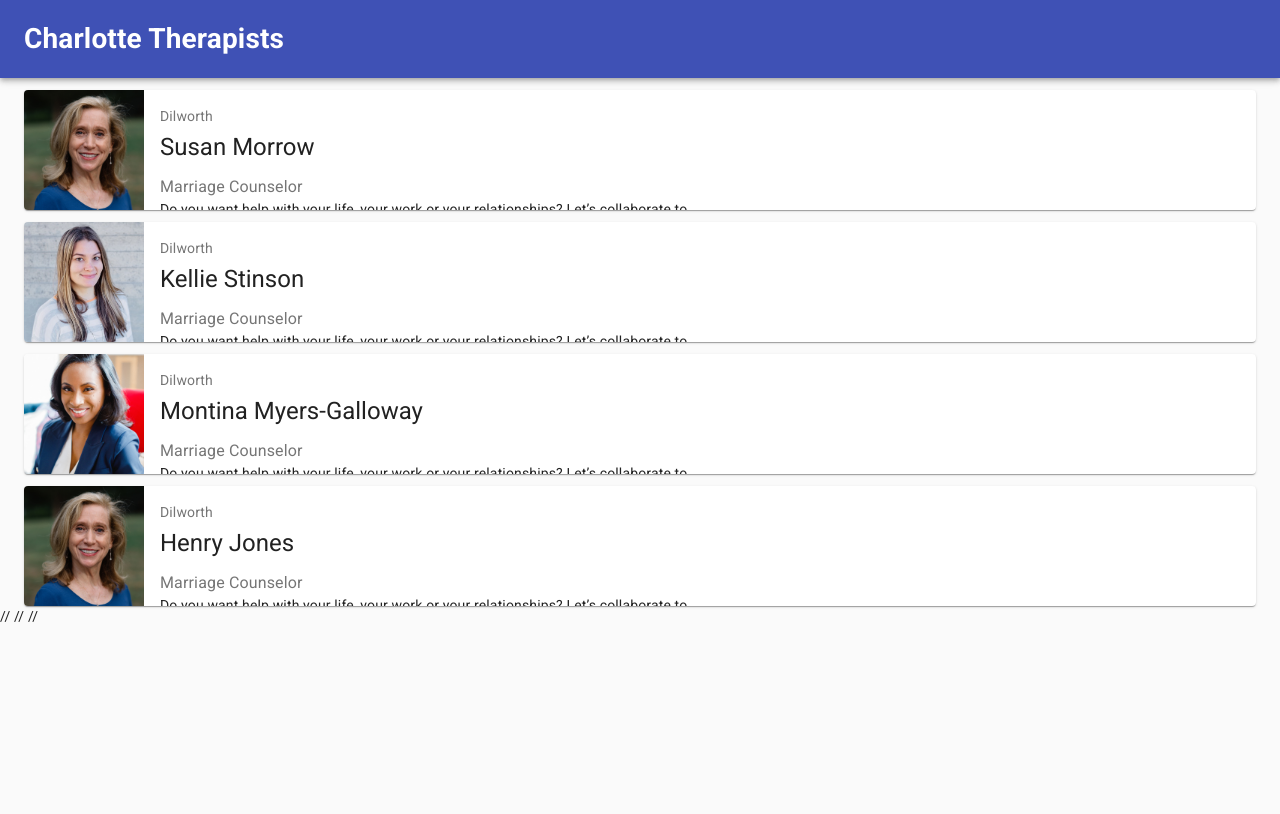
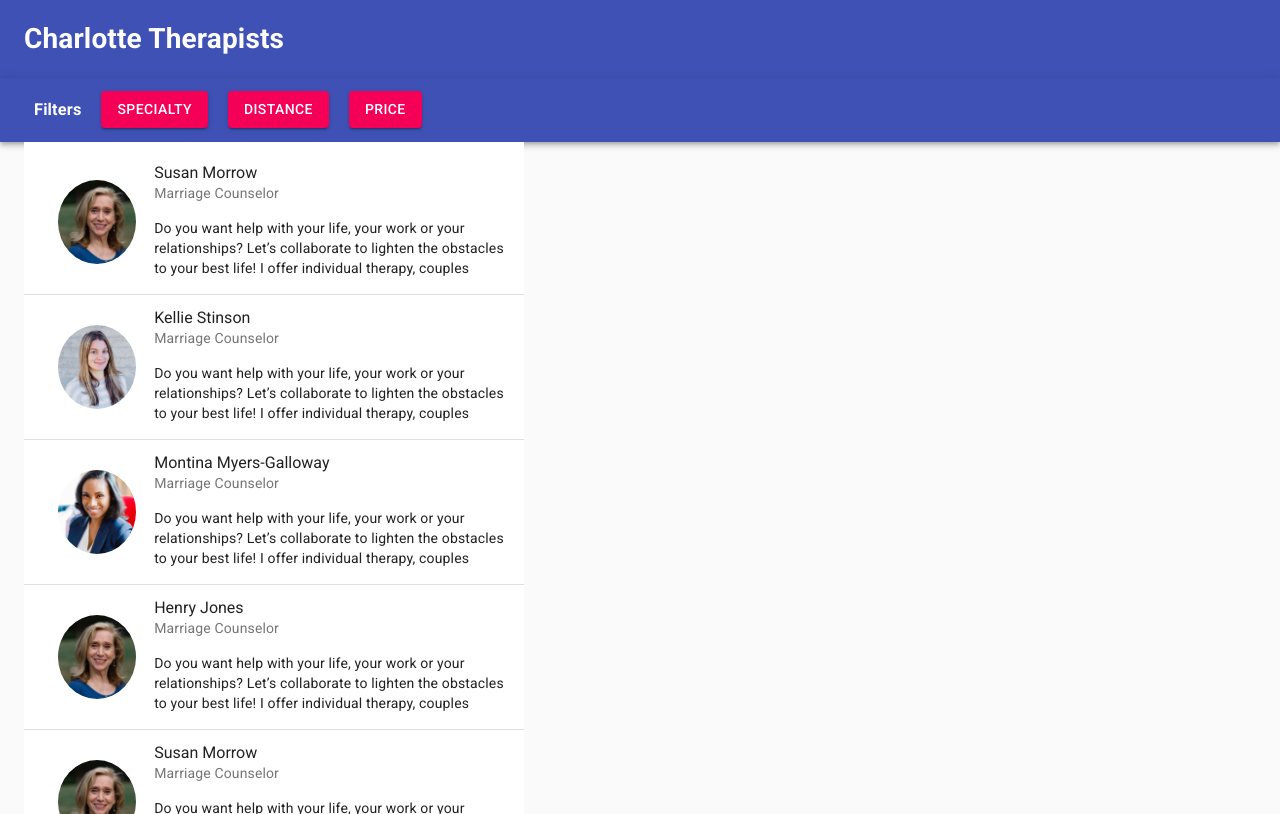
Before and after one commit to morrome0/charlotte-therapists, a Next.js app: page / in a window 1280 px wide. Built offline with nearby package versions, Linux system fonts and the light colour scheme.

Commit message:
adjusted listing container

```diff
--- /dev/null
+++ b/components/FilterBar.js
@@ -0,0 +1,38 @@
+import React from "react"
+import AppBar from '@material-ui/core/AppBar'
+import Toolbar from '@material-ui/core/ToolBar'
+import Button from '@material-ui/core/Button'
+import { makeStyles } from '@material-ui/core/styles'
+
+const useStyles = makeStyles({
+  root: {
+    display:"flex"
+
+  },
+  item: {
+    margin: "0 10px"
+  }
+});
+
+const FilterBar = props => {
+  const classes = useStyles()
+
+  return (
+    <AppBar position="static">
+      <Toolbar className={classes.root}>
+        <h3 className={classes.item}>Filters</h3>
+        <Button className={classes.item} variant="contained" color="secondary">
+          Specialty
+        </Button>
+        <Button className={classes.item} variant="contained" color="secondary">
+          Distance
+        </Button>
+        <Button className={classes.item} variant="contained" color="secondary">
+          Price
+        </Button>
+      </Toolbar>
+    </AppBar>
+  )
+}
+
+export default FilterBar
--- a/components/Listing.js
+++ b/components/Listing.js
@@ -1,36 +1,41 @@
 import React, { useState } from "react"
 import { makeStyles } from '@material-ui/core/styles'
-import Card from "@material-ui/core/Card"
-import CardActions from '@material-ui/core/CardActions'
-import CardContent from '@material-ui/core/CardContent'
+import ListItem from "@material-ui/core/ListItem"
+import ListItemText from "@material-ui/core/ListItemText"
 import Button from '@material-ui/core/Button'
 import Typography from '@material-ui/core/Typography'
 import CardMedia from '@material-ui/core/CardMedia'
 
 const useStyles = makeStyles({
   root: {
-
+    overflow: 'hidden',
+  },
+  subtitle: {
+    margin: 0,
+    color:"#0000008a",
+    fontSize:"14px",
+    paddingBottom:14
   },
   title: {
-    fontSize: 14,
-  },
-  pos: {
-    marginTop: 12,
+    fontSize:"16px"
   },
   imageContainer: {
     width: 120,
     height: 120,
+    padding:18,
     display:'inline-box',
     verticalAlign: 'top',
   },
   contentContainer: {
-    width: 568,
+    width: 380,
     height: 120,
     display:'inline-box',
     verticalAlign: 'top',
+    overflow:'hidden'
   },
   image: {
     width: '100%',
+    borderRadius:'50%',
   }
 
 });
@@ -38,33 +43,24 @@ const useStyles = makeStyles({
 
 const Listing = (props) => {
   const classes = useStyles()
-  console.log(props.image)
 
   return (
-    <Card className={classes.pos}>
+    <ListItem className={classes.root}>
       <div className={classes.imageContainer}>
         <CardMedia image={'/therapist-images/' + props.image} className={classes.image} />
       </div>
-      <div className={classes.contentContainer}>
-        <CardContent>
-          <Typography className={classes.title} color="textSecondary" gutterBottom>
-            Dilworth
-          </Typography>
-          <Typography variant="h5" component="h2">
+      <ListItemText className={classes.contentContainer}>
+        <Typography  className={classes.title} variant="h5" component="h2">
           {props.name} {props.surname}
         </Typography>
-          <Typography className={classes.pos} color="textSecondary">
+        <Typography  className={classes.subtitle} color="textSecondary">
           Marriage Counselor
         </Typography>
         <Typography variant="body2" component="p">
           Do you want help with your life, your work or your relationships? Let’s collaborate to lighten the obstacles to your best life! I offer individual therapy, couples therapy, crisis intervention, pre-marital coaching, family therapy, trauma-informed therapy, personal coaching, and work-life balance coaching. I use best practices that evolve clinically following advances in the research.
         </Typography>
-          <CardActions>
-            <Button size="small">Learn More</Button>
-          </CardActions>
-        </CardContent>
-      </div>
-    </Card>
+      </ListItemText>
+    </ListItem>
   )
 }
 
--- /dev/null
+++ b/components/ListingsContainer.js
@@ -0,0 +1,27 @@
+import React from "react"
+import { makeStyles } from '@material-ui/core/styles'
+import List from '@material-ui/core/List'
+
+const useStyles = makeStyles({
+  root: {
+    width: "500px",
+    background: 'white',
+    overflow: 'auto',
+    maxHeight:'84vh', // TO-DO: Make this height dynamic based on header after component mounts
+  },
+});
+
+
+const ListingsContainer = props => {
+  const classes = useStyles()
+
+  return (
+    <List className={classes.root}>
+      {props.children}
+    </List>
+  )
+}
+
+
+
+export default ListingsContainer
--- a/database.json
+++ b/database.json
@@ -1,5 +1,9 @@
 {
   "therapists": [
+      {"name": "Susan", "surname": "Morrow", "image": "susan-morrow.jpg"},
+      {"name": "Kellie", "surname": "Stinson", "image": "kallie-stinson.jpg"},
+      {"name": "Montina", "surname": "Myers-Galloway", "image": "montina-myers-gallaway.jpg"},
+      {"name": "Henry", "surname": "Jones", "image": "susan-morrow.jpg"},
       {"name": "Susan", "surname": "Morrow", "image": "susan-morrow.jpg"},
       {"name": "Kellie", "surname": "Stinson", "image": "kallie-stinson.jpg"},
       {"name": "Montina", "surname": "Myers-Galloway", "image": "montina-myers-gallaway.jpg"},
--- a/pages/index.js
+++ b/pages/index.js
@@ -1,9 +1,12 @@
 import Head from 'next/head'
 import getTherapists from "../data"
 import NavBar from '../components/NavBar'
+import FilterBar from '../components/FilterBar'
+import ListingsContainer from '../components/ListingsContainer'
 import Listing from '../components/Listing'
 import CssBaseline from '@material-ui/core/CssBaseline'
 import Container from '@material-ui/core/Container'
+import Divider from '@material-ui/core/Divider'
 
 const Home = props => (
   <div>
@@ -16,155 +19,24 @@ const Home = props => (
       // TO-DO move font loading to server side using custom _document.js
     </Head>
     <NavBar />
+    <FilterBar />
     <Container>
-      {props.therapists.map(therapist => (
-          <Listing name={therapist.name} surname={therapist.surname} image={therapist.image} />
-      ))}
+      <ListingsContainer>
+        {props.therapists.map(therapist => (
+            <div>
+              <Listing name={therapist.name} surname={therapist.surname} image={therapist.image} />
+              <Divider />
+            </div>
+        ))}
+      </ListingsContainer>
     </Container>
     <footer>
     </footer>
-
-    // <style jsx>{`
-    //   .container {
-    //     min-height: 100vh;
-    //     padding: 0 0.5rem;
-    //     display: flex;
-    //     flex-direction: column;
-    //     justify-content: center;
-    //     align-items: center;
-    //   }
-    //
-    //   main {
-    //
-    //   }
-    //
-    //   footer {
-    //     width: 100%;
-    //     height: 100px;
-    //     border-top: 1px solid #eaeaea;
-    //     display: flex;
-    //     justify-content: center;
-    //     align-items: center;
-    //   }
-    //
-    //   footer img {
-    //     margin-left: 0.5rem;
-    //   }
-    //
-    //   footer a {
-    //     display: flex;
-    //     justify-content: center;
-    //     align-items: center;
-    //   }
-    //
-    //   a {
-    //     color: inherit;
-    //     text-decoration: none;
-    //   }
-    //
-    //   .title a {
-    //     color: #0070f3;
-    //     text-decoration: none;
-    //   }
-    //
-    //   .title a:hover,
-    //   .title a:focus,
-    //   .title a:active {
-    //     text-decoration: underline;
-    //   }
-    //
-    //   .title {
-    //     margin: 0;
-    //     line-height: 1.15;
-    //     font-size: 4rem;
-    //   }
-    //
-    //   .title,
-    //   .description {
-    //     text-align: center;
-    //   }
-    //
-    //   .description {
-    //     line-height: 1.5;
-    //     font-size: 1.5rem;
-    //   }
-    //
-    //   code {
-    //     background: #fafafa;
-    //     border-radius: 5px;
-    //     padding: 0.75rem;
-    //     font-size: 1.1rem;
-    //     font-family: Menlo, Monaco, Lucida Console, Liberation Mono,
-    //       DejaVu Sans Mono, Bitstream Vera Sans Mono, Courier New, monospace;
-    //   }
-    //
-    //   .grid {
-    //     display: flex;
-    //     align-items: center;
-    //     justify-content: center;
-    //     flex-wrap: wrap;
-    //
-    //     max-width: 800px;
-    //     margin-top: 3rem;
-    //   }
-    //
-    //   .card {
-    //     margin: 1rem;
-    //     flex-basis: 45%;
-    //     padding: 1.5rem;
-    //     text-align: left;
-    //     color: inherit;
-    //     text-decoration: none;
-    //     border: 1px solid #eaeaea;
-    //     border-radius: 10px;
-    //     transition: color 0.15s ease, border-color 0.15s ease;
-    //   }
-    //
-    //   .card:hover,
-    //   .card:focus,
-    //   .card:active {
-    //     color: #0070f3;
-    //     border-color: #0070f3;
-    //   }
-    //
-    //   .card h3 {
-    //     margin: 0 0 1rem 0;
-    //     font-size: 1.5rem;
-    //   }
-    //
-    //   .card p {
-    //     margin: 0;
-    //     font-size: 1.25rem;
-    //     line-height: 1.5;
-    //   }
-    //
-    //   @media (max-width: 600px) {
-    //     .grid {
-    //       width: 100%;
-    //       flex-direction: column;
-    //     }
-    //   }
-    // `}</style>
-    //
-    // <style jsx global>{`
-    //   html,
-    //   body {
-    //     padding: 0;
-    //     margin: 0;
-    //     font-family: -apple-system, BlinkMacSystemFont, Segoe UI, Roboto, Oxygen,
-    //       Ubuntu, Cantarell, Fira Sans, Droid Sans, Helvetica Neue, sans-serif;
-    //   }
-    //
-    //   * {
-    //     box-sizing: border-box;
-    //   }
-    // `}</style>
   </div>
 )
 
 Home.getInitialProps = async function() {
   let therapists = getTherapists()
-  console.log(therapists)
 
   return {
     therapists: therapists
```
Lines whose indentation alone changed are shown as unchanged.
